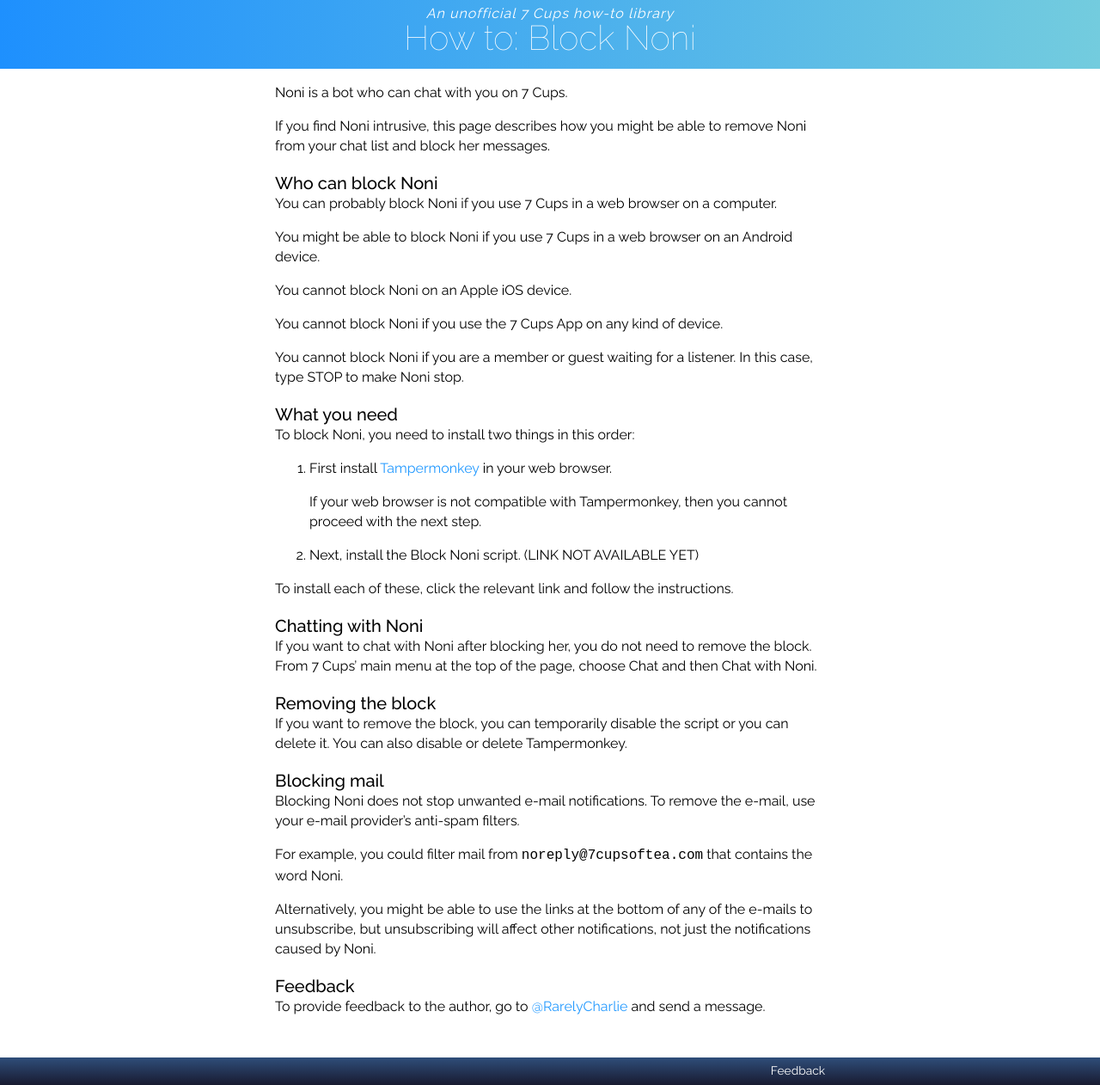
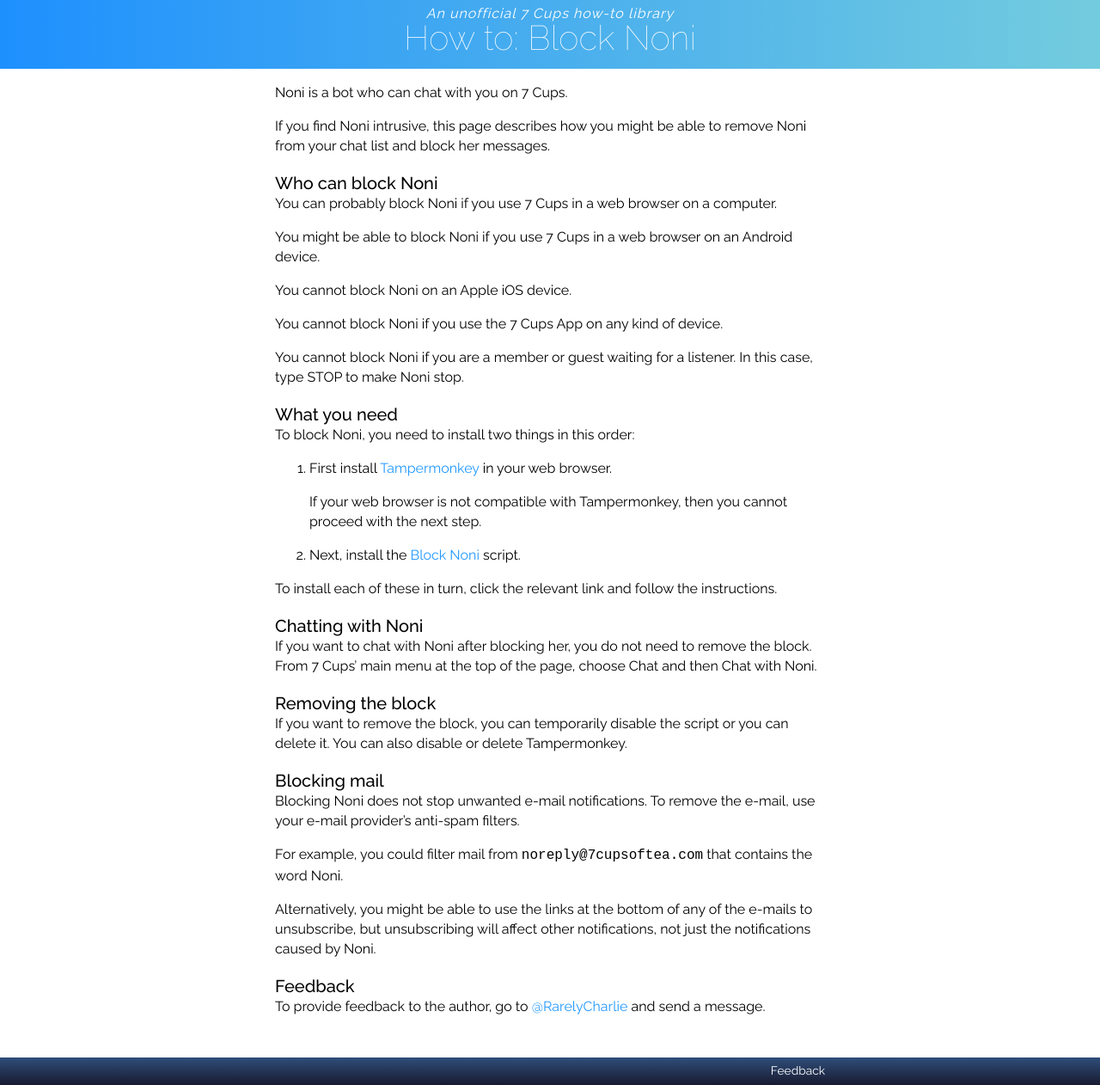
Before and after one commit to RarelyCharlie/rarelycharlie.github.io, a Jekyll site: the page built from _howto/block-noni.md, in a window 1280 px wide and 1262 px high. Shown: the whole window at 86% size. Built offline with Jekyll 4.4.1, drawn with Linux system fonts in a browser that asks for light colours.

Commit message:
add userscript link

```diff
--- a/_howto/block-noni.md
+++ b/_howto/block-noni.md
@@ -27,9 +27,9 @@ To block Noni, you need to install two things in this order:
 
    If your web browser is not compatible with Tampermonkey, then you cannot proceed with the next step.
 
-2. Next, install the Block Noni script. (LINK NOT AVAILABLE YET)
+2. Next, install the [Block Noni](https://greasyfork.org/en/scripts/36068-7-cups-block-noni) script.
 
-To install each of these, click the relevant link and follow the instructions.
+To install each of these in turn, click the relevant link and follow the instructions.
 
 ### Chatting with Noni
 If you want to chat with Noni after blocking her, you do not need to remove the block. From 7 Cups' main menu at the top of the page, choose Chat and then Chat with Noni.
```
